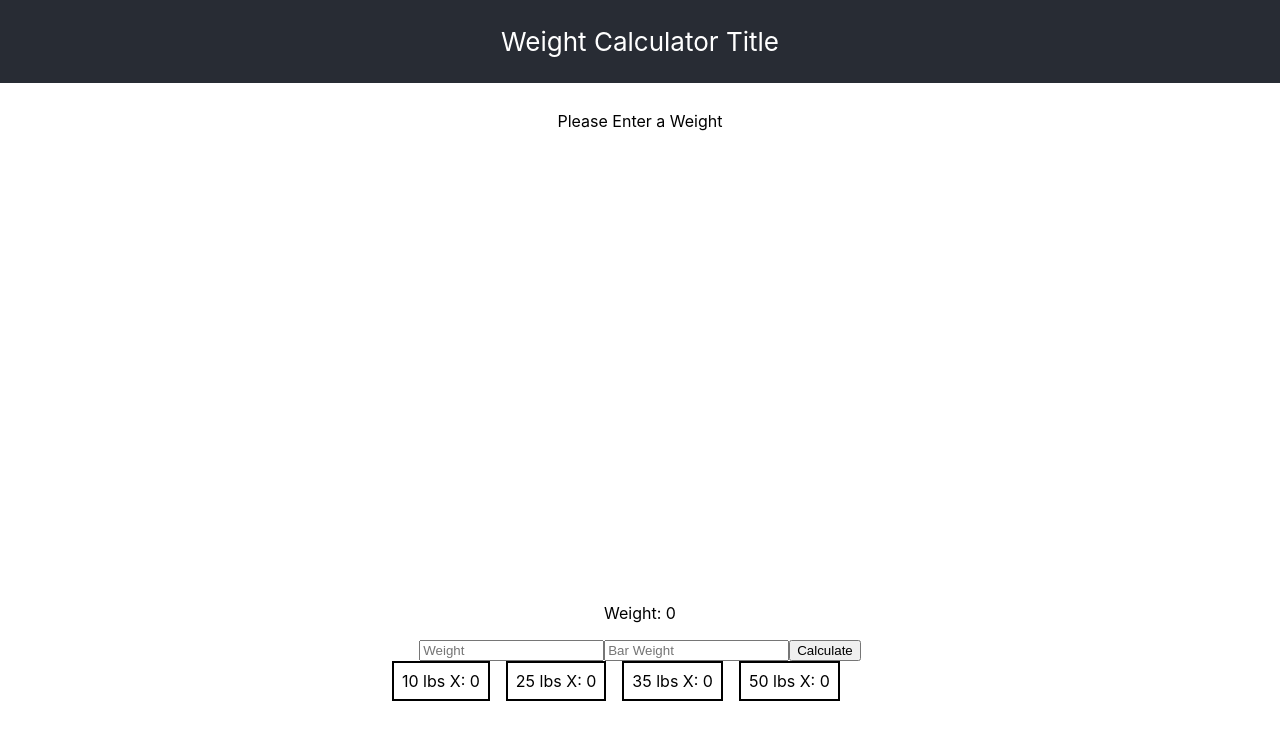
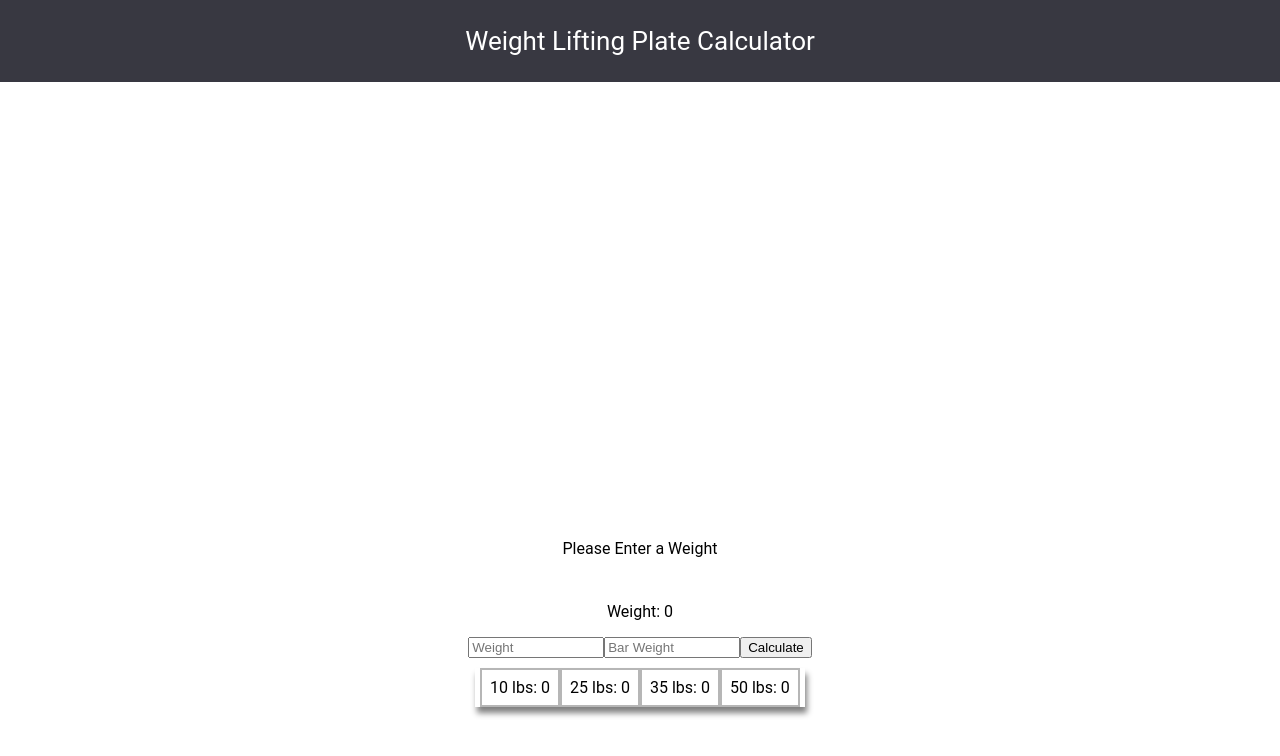
Before and after one commit to Peudey/Weight-Lifting-Calculator, a React app: page / in a window 1280 px wide. Built offline with nearby package versions, Linux system fonts and the light colour scheme.

Commit message:
Styling for Totals

```diff
--- a/src/Components/WeightCalculator.module.css
+++ /dev/null
@@ -1,21 +0,0 @@
-.WeightCalculator {
-  overflow: auto;
-  height: 60vh;
-  width: 80vw;
-  padding: 12px;
-}
-
-.totals {
-  display: inline-flex;
-  width: 40vw;
-  min-width: 360px;
-  align-items: center;
-}
-
-.totals li {
-  display: inline-block;
-  padding: 8px;
-  margin: 0 8px;
-  text-align: left;
-  border: 2px solid black;
-}
--- a/src/Components/Weights.js
+++ b/src/Components/Weights.js
@@ -18,7 +18,7 @@ const Weights = (props) => {
   }
 
   return (
-    <div className={Styles.weights}>
+    <div className={Styles.Weights}>
       <span>{totalWeights}</span>
     </div>
   );
--- a/src/Components/WeightsCalculator.js
+++ b/src/Components/WeightsCalculator.js
@@ -1,6 +1,6 @@
 import React, { Component } from "react";
 import Weights from "./Weights";
-import Styles from "./WeightCalculator.module.css";
+import Styles from "./WeightsCalculator.module.css";
 
 class WeightCalculator extends Component {
   state = {
@@ -45,7 +45,7 @@ class WeightCalculator extends Component {
         <span>
           <p>Weight: {this.state.weight}</p>
 
-          <div>
+          <div className={Styles.userIn}>
             <input
               type="text"
               placeholder="Weight"
@@ -62,7 +62,7 @@ class WeightCalculator extends Component {
             {Object.keys(this.state.weights).map((key) => {
               return (
                 <li key={key}>
-                  {key} lbs X: {this.state.weights[key]}
+                  {key} lbs: {this.state.weights[key]}
                 </li>
               );
             })}
--- a/src/Components/WeightsCalculator.module.css
+++ b/src/Components/WeightsCalculator.module.css
@@ -0,0 +1,30 @@
+.WeightCalculator {
+  display: flex;
+  justify-content: flex-end;
+  flex-direction: column;
+  overflow: auto;
+  height: 60vh;
+  width: 80vw;
+  padding: 12px;
+}
+
+.userIn input {
+  width: 10vw;
+  min-width: 100px;
+}
+
+.totals {
+  display: inline-flex;
+  min-width: 330px;
+  margin-top: 10px;
+  align-items: center;
+  justify-content: center;
+  box-shadow: 2px 6px 6px grey;
+}
+
+.totals li {
+  display: inline-block;
+  padding: 8px;
+  text-align: left;
+  border: 2px solid rgb(182, 182, 182);
+}
--- a/src/Containers/App.css
+++ b/src/Containers/App.css
@@ -3,10 +3,11 @@
   flex-direction: column;
   text-align: center;
   align-items: center;
+  font-family: "Roboto", sans-serif;
 }
 
 .App-header {
-  background-color: #282c34;
+  background-color: #383841;
   min-height: 10vh;
   width: 100%;
   display: flex;
--- a/src/Containers/App.js
+++ b/src/Containers/App.js
@@ -6,7 +6,7 @@ function App() {
   return (
     <div className="App">
       <header className="App-header">
-        <p>Weight Calculator Title</p>
+        <p>Weight Lifting Plate Calculator</p>
       </header>
       <WeightCalculator />
     </div>
```
